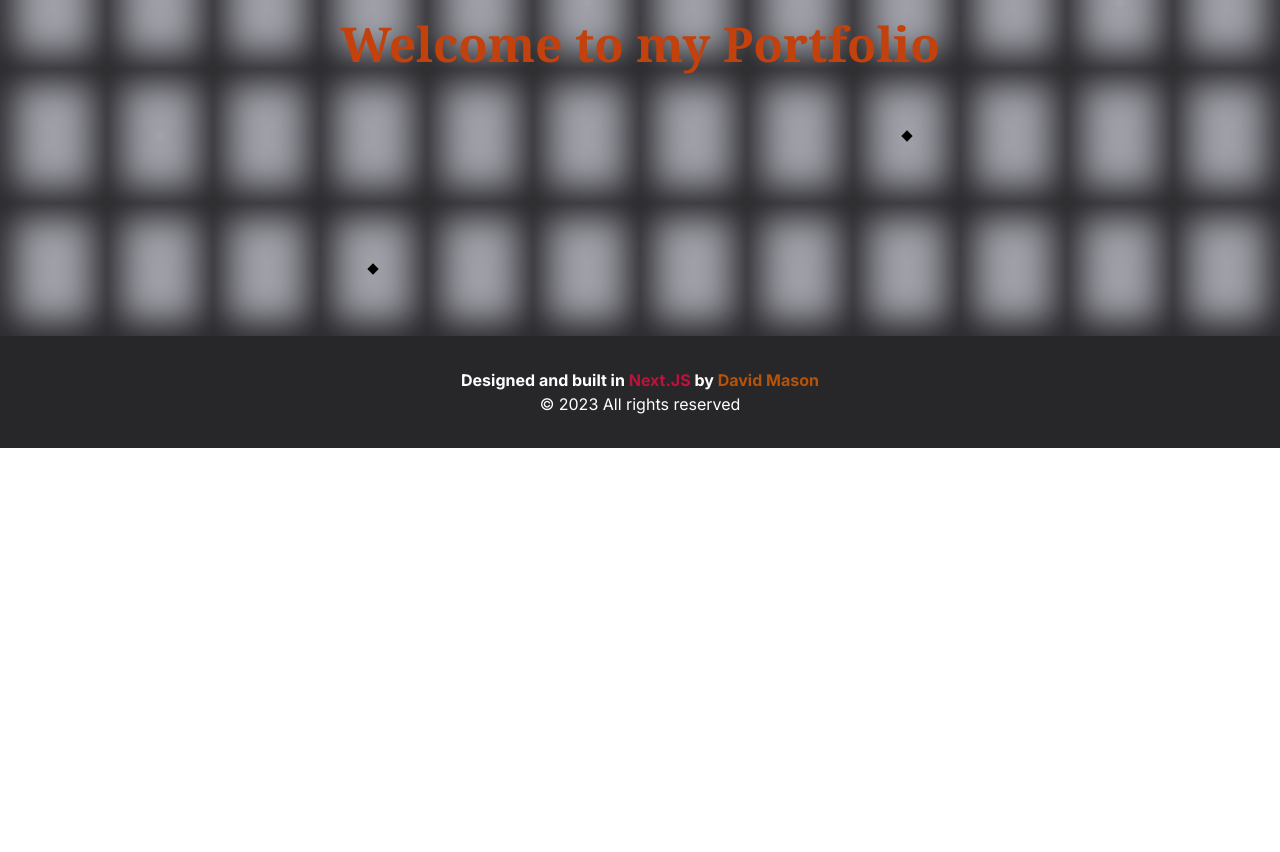
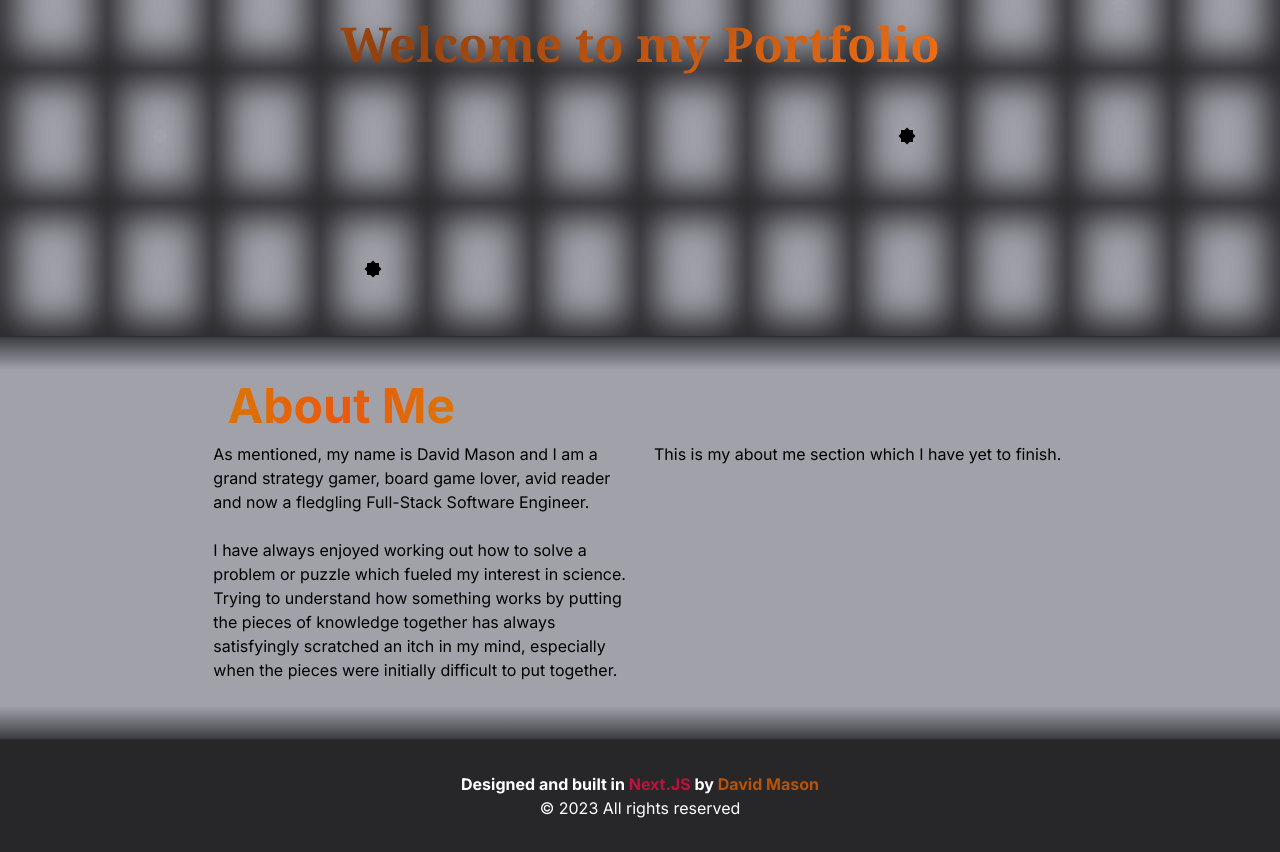
Before and after one commit to DayHikari/Portfolio, a Next.js app: page / in a window 1280 px wide. Shown: the part 520-1372 px from the top of the page. Before the commit the page ends 968 px from the top, so only its background shows below. Built offline with nearby package versions, Linux system fonts and the light colour scheme.

Commit message:
About me section started and dividers created

```diff
--- /dev/null
+++ b/app/components/AboutMe.tsx
@@ -0,0 +1,33 @@
+import LowerDivider from "./dividers/LowerDivider";
+import UpperDivider from "./dividers/UpperDivider";
+
+export default function AboutMe() {
+  return (
+    <section className="bg-zinc-400 dark:bg-black flex flex-col">
+      <UpperDivider />
+      <article className="w-8/12 self-center">
+        <h1 className="w-64 py-3 text-5xl md:text-center font-bold bg-clip-text text-transparent bg-gradient-to-r from-amber-600 via-orange-600 dark:via-amber-500 to-amber-600 dark:to-amber-700">
+          About Me
+        </h1>
+        <div className="flex flex-col md:grid grid-cols-2 gap-x-7">
+          <p>
+            As mentioned, my name is David Mason and I am a grand strategy
+            gamer, board game lover, avid reader and now a fledgling Full-Stack
+            Software Engineer.
+            <br />
+            <br />I have always enjoyed working out how to solve a problem or
+            puzzle which fueled my interest in science. Trying to understand how
+            something works by putting the pieces of knowledge together has
+            always satisfyingly scratched an itch in my mind, especially when
+            the pieces were initially difficult to put together.
+            <br />
+            <br />
+          </p>
+
+          <p>This is my about me section which I have yet to finish.</p>
+        </div>
+      </article>
+      <LowerDivider />
+    </section>
+  );
+}
--- a/app/components/Footer.tsx
+++ b/app/components/Footer.tsx
@@ -1,7 +1,7 @@
 // Component function for the footer
 export default function Footer() {
-    const d = new Date();
-    let year = d.getFullYear()
+    const d:Date = new Date();
+    let year:number = d.getFullYear()
     return (
         <footer className="h-28 bg-zinc-800 flex flex-col items-center justify-center">
             <h4 className="font-bold text-white">Designed and built in <span className="text-rose-700">Next.JS</span> by <span className="text-amber-700">David Mason</span></h4>
--- /dev/null
+++ b/app/components/dividers/LowerDivider.tsx
@@ -0,0 +1,8 @@
+export default function LowerDivider() {
+  return (
+    <>
+      <div className="h-8 bg-gradient-to-b from-zinc-400 to-zinc-700 dark:from-black dark:to-zinc-800"></div>
+      <div className="h-0.5 bg-gradient-to-b from-zinc-700 to-zinc-800 dark:from-zinc-800 dark:to-zinc-800"></div>
+    </>
+  );
+}
--- /dev/null
+++ b/app/components/dividers/UpperDivider.tsx
@@ -0,0 +1,8 @@
+export default function UpperDivider() {
+  return (
+    <>
+      <div className="h-0.5 bg-gradient-to-b from-zinc-800 to-zinc-700 dark:from-zinc-800 dark:to-zinc-800"></div>
+      <div className="h-8 bg-gradient-to-b from-zinc-700 to-zinc-400 dark:from-zinc-800 dark:to-black"></div>
+    </>
+  );
+}
--- a/app/components/hero_components/HeroDiamond.tsx
+++ b/app/components/hero_components/HeroDiamond.tsx
@@ -8,8 +8,13 @@ interface promptObject {
 // Takes the colour of the diamond as a prop
 export default function HeroDiamond({ colour, column, row }: promptObject) {
   return (
-    <div
-      className={`w-2 h-2 ${colour} rotate-45 self-center justify-self-center ${column} ${row} transition-all duration-200`}
-    ></div>
+    <>
+      <div
+        className={`w-2 lg:w-3 h-2 lg:h-3 ${colour} rotate-45 self-center justify-self-center ${column} ${row} transition-all duration-200`}
+      ></div>
+      <div
+        className={`w-2 lg:w-3 h-2 lg:h-3 ${colour}  self-center justify-self-center ${column} ${row} transition-all duration-200`}
+      ></div>
+    </>
   );
 }
--- a/app/components/hero_components/HeroText.tsx
+++ b/app/components/hero_components/HeroText.tsx
@@ -1,9 +1,9 @@
 // Component function that returns the text for he Hero section
 export default function HeroText() {
   return (
-    <div className="absolute top-1/2 left-1/2 transform -translate-x-1/2 -translate-y-1/2 flex flex-col items-center text-center z-10">
-      <h1 className="text-4xl sm:text-8xl p-5 bg-zinc-400 dark:bg-black sm:bg-transparent sm:dark:bg-transparent text-orange-700 font-semibold font-serif">My name is David Mason</h1>
-      <h2 className="text-2xl sm:text-5xl p-5 bg-zinc-400 dark:bg-black sm:bg-transparent sm:dark:bg-transparent text-orange-700 font-semibold font-serif">Welcome to my Portfolio</h2>
+    <div className="absolute top-1/2 left-1/2 transform -translate-x-1/2 -translate-y-1/2 flex flex-col items-center text-center z-10 bg-gradient-to-br from-orange-500 dark:from-orange-700 via-amber-800 dark:via-amber-500 to-orange-500 dark:to-orange-700 bg-clip-text text-amber-700 sm:text-transparent">
+      <h1 className="text-4xl sm:text-8xl p-5 bg-zinc-400 dark:bg-black sm:bg-transparent sm:dark:bg-transparent font-semibold font-serif">My name is David Mason</h1>
+      <h2 className="text-2xl sm:text-5xl p-5 bg-zinc-400 dark:bg-black sm:bg-transparent sm:dark:bg-transparent font-semibold font-serif">Welcome to my Portfolio</h2>
     </div>
   );
 }
--- a/app/page.tsx
+++ b/app/page.tsx
@@ -1,3 +1,4 @@
+import AboutMe from "./components/AboutMe";
 import Hero from "./components/Hero";
 
 
@@ -6,6 +7,7 @@ export default function Home() {
   return (
     <main>
       <Hero />
+      <AboutMe />
     </main>
   )
 }
```
